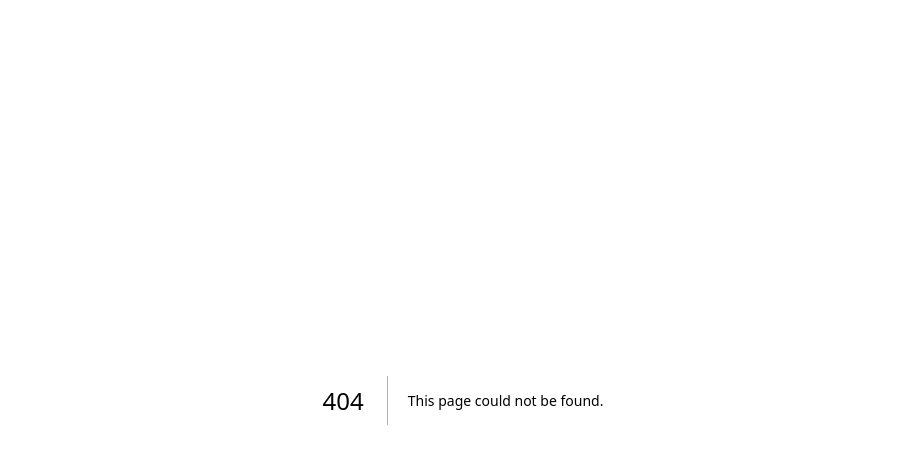
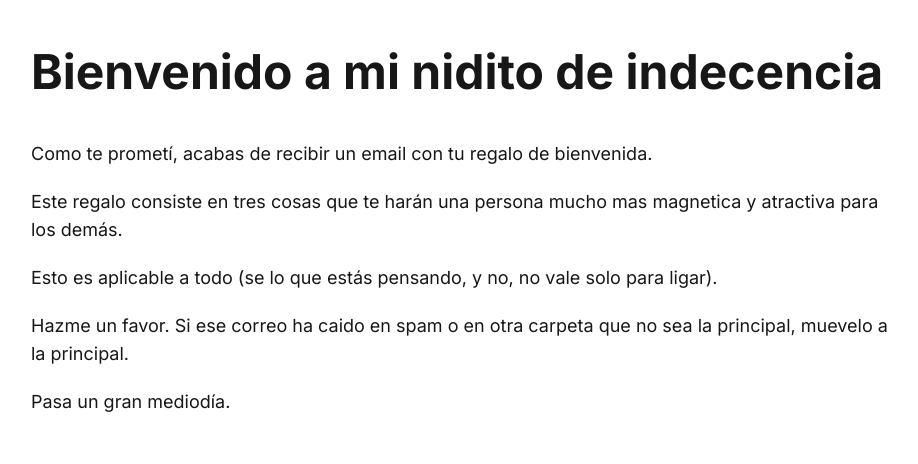
Before and after one commit to MariaLipiz/miraencomentarios, a Next.js app: page /bienvenido in a window 1280 px wide. Before the commit this address had no page. Shown: the top 464 px of the page, without its empty margins (177-1095 px from the left). Built offline with nearby package versions, Linux system fonts and the light colour scheme.

Commit message:
Bienvenido

```diff
--- /dev/null
+++ b/app/bienvenido/page.tsx
@@ -0,0 +1,33 @@
+export default function SuccessPage() {
+  return (
+    <main className="flex flex-col items-start justify-start px-6 sm:px-12 lg:px-52 py-12 gap-5">
+      <h1 className="text-4xl sm:text-5xl font-bold mb-6 mb-6">Bienvenido a mi nidito de indecencia</h1>
+      <p className="text-base sm:text-lg  font-normal">
+        Como te prometí, acabas de recibir un email con tu regalo de bienvenida.
+      </p>
+      <p className="text-base sm:text-lg font-normal">
+        Este regalo consiste en tres cosas que te harán una persona mucho mas magnetica
+        y atractiva para los demás.
+      </p>
+      <p className="text-base sm:text-lg font-normal">
+        Esto es aplicable a todo (se lo que estás pensando, y no, no vale solo para ligar).
+      </p>
+      <p className="text-base sm:text-lg font-normal">
+        Hazme un favor. Si ese correo ha caido en spam o en otra carpeta que no sea la principal, muevelo a la principal.
+      </p>
+      <p className="text-base sm:text-lg font-normal">
+        Pasa un gran mediodía.
+      </p>
+
+
+
+
+
+
+
+
+
+
+    </main>
+  );
+}
--- a/app/page.tsx
+++ b/app/page.tsx
@@ -72,7 +72,7 @@ export default function Home() {
         strategy="afterInteractive"
         dangerouslySetInnerHTML={{ __html: JSON.stringify(schema) }}
       />
-    <main className="flex flex-col items-start justify-center px-6 sm:px-12 lg:px-52 py-6 lg:py-12 gap-5 lg:h-screen">
+    <main className="flex flex-col items-start justify-center px-6 sm:px-12 lg:px-52 py-6 lg:py-12 gap-5 xl:h-screen">
       <h1 className="text-4xl sm:text-5xl font-bold mb-6 ">
         Copywriting para caerle mal a tu cuñado
       </h1>
@@ -114,6 +114,7 @@ export default function Home() {
 
 
 
+
     </main>
     </>
   )
--- a/app/success/page.tsx
+++ b/app/success/page.tsx
@@ -39,7 +39,7 @@ export default function SuccessPage() {
       <ul className="list-disc list-inside space-y-1 text-base sm:text-lg font-normal">
         <li>Humano</li>
         <li>Humanoide.</li>
-        <li>Persona con un negocio que quiere vender más.</li>
+        <li>Persona con un negocio que quiera tener la seguridad de que no se va a ir a pique.</li>
         <li>Hombre buscando hembra apta para la reproducción y para llevarse bien con tu madre.</li>
 
       </ul>
```
